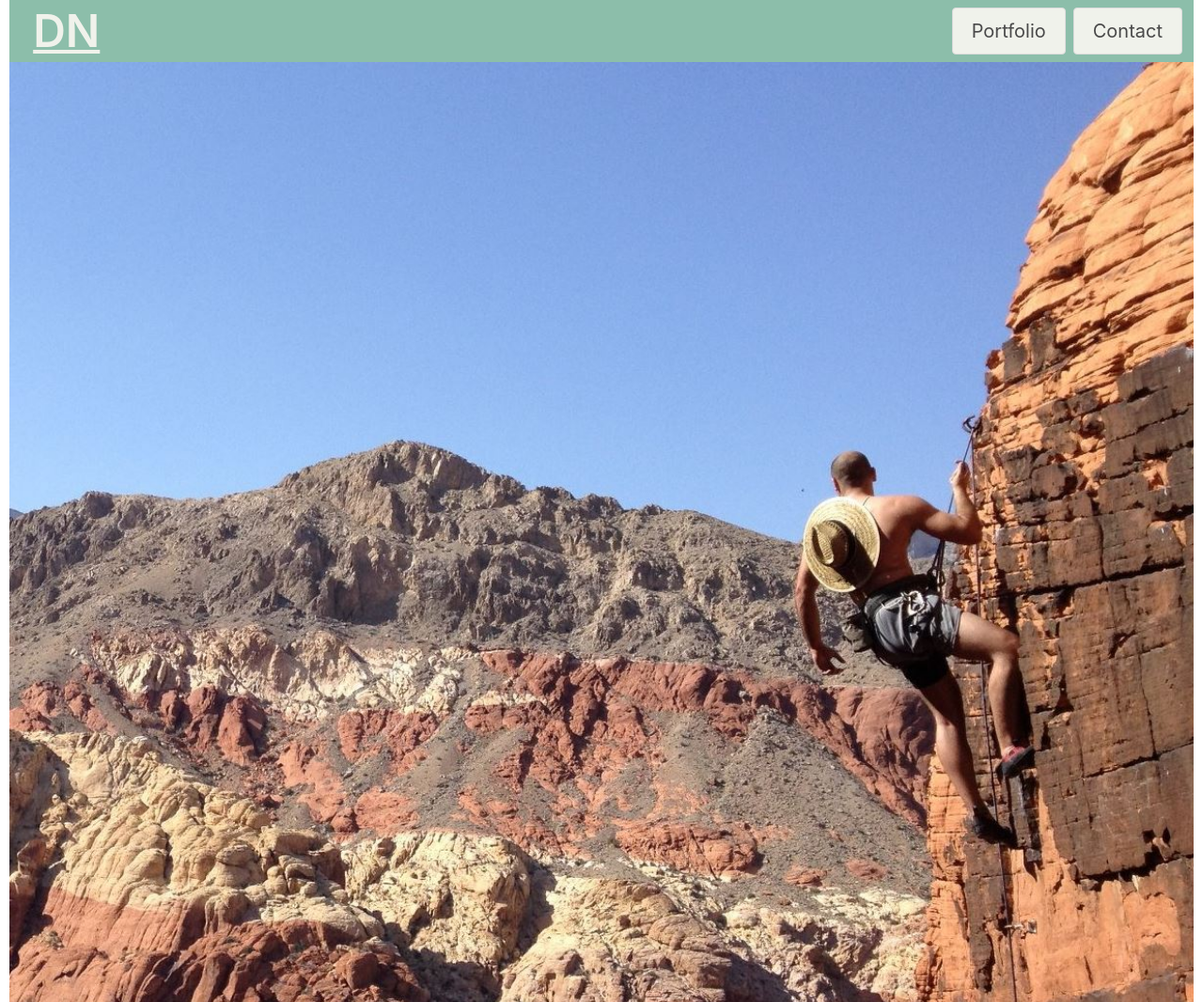
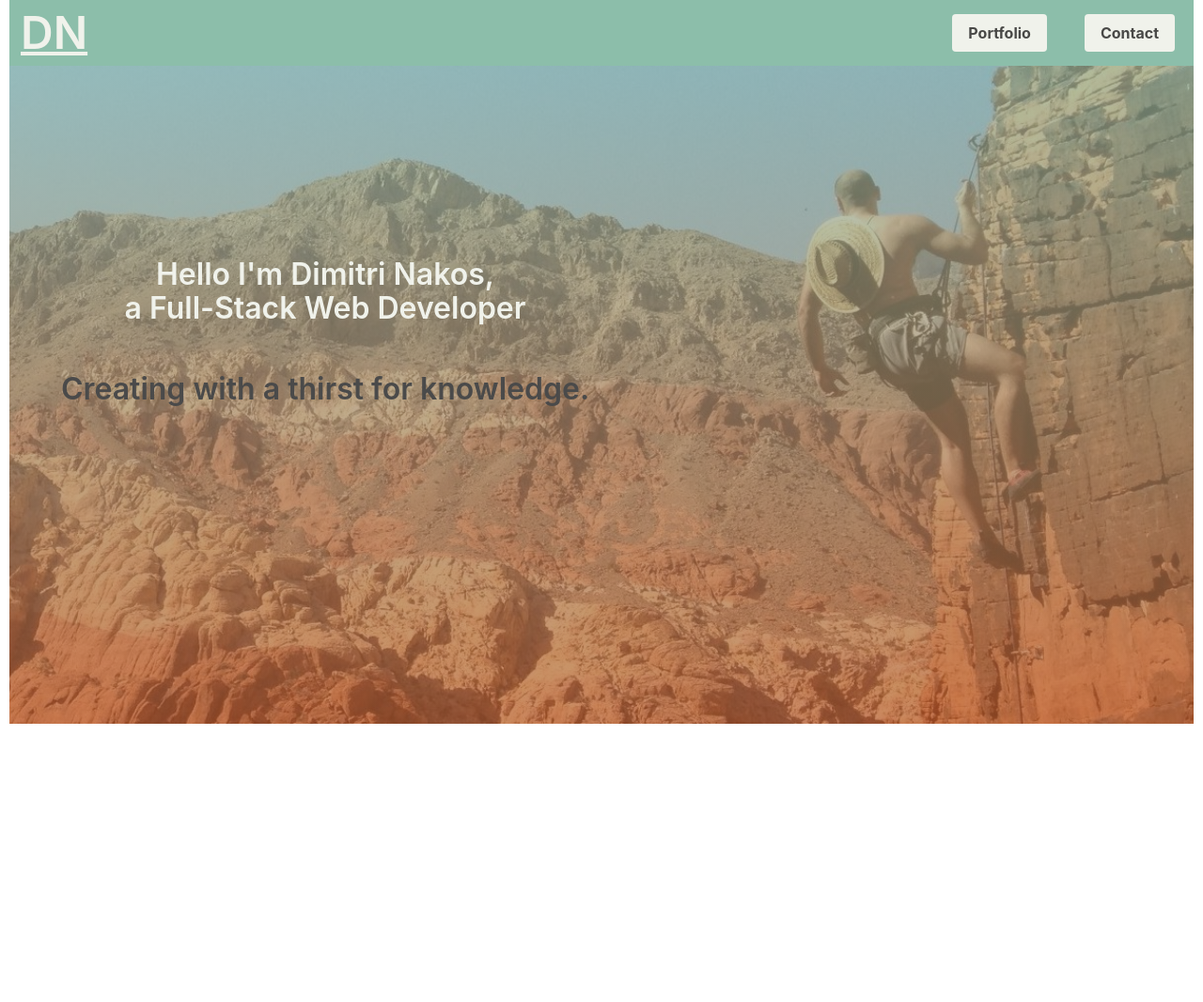
Before and after one commit to diminako/portfolio_main, a plain HTML site: page index.html in a window 1280 px wide. Shown: the whole page at 94% size. After the commit the page ends 800 px from the top, so only its background shows below. Drawn offline with nearby package versions, Linux system fonts and the light colour scheme.

Commit message:
fixed background image and columns

```diff
--- a/assets/script.js
+++ b/assets/script.js
@@ -0,0 +1,8 @@
+//  mobile menu
+
+var burgerIcon = document.querySelector("#burgerIcon");
+var navbarMenu = document.getElementById("navLinks")
+
+burgerIcon.addEventListener("click", () => {
+    navbarMenu.classList.toggle("is-active");
+});
--- a/assets/style.css
+++ b/assets/style.css
@@ -11,10 +11,18 @@ body {
     padding: 0;
 }
 
-main {
-    height: 1000px;
-    background-image: url('./portfolioBG.jpg');
-    background-size: cover;
+section {
+    height: 700px;
+}
+
+#sectionContent {
+    color: #f0f2eb;
+
+}
+
+#navLinks {
+    background-color: #8cbeaa00;
+    float: right;
 }
 
 .navbar {
@@ -23,20 +31,32 @@ main {
     position: relative;
 }
 
-.backgroundIMG {
+#backgroundIMG {
+    background-image:     linear-gradient(
+        #8cbeaab0,
+        #b5592ab0)
+        , url('./portfolioBG.jpg');
+        background-position: center center;
+        background-repeat:  no-repeat;
+        background-attachment: fixed;
+        background-size:  cover;
+        background-color: #999;
 }
 
-#headerBtn {
+#headerBtns {
     background-color: #f0f2eb;
 }
 
-#headerBrand {
+#headerH1 {
     color: #f0f2eb;
     text-decoration: underline;
-    margin: 0;
-    margin-left: 2%;
-    position: absolute;
-    top: 50%;
-    -ms-transform: translateY(-50%);
-    transform: translateY(-50%);
+
 }
+
+.leftDiv {
+    width: 100%;
+}
+
+.rightDiv {
+ width: 100%;
+}
--- a/index.html
+++ b/index.html
@@ -12,13 +12,102 @@
     <title>Dimitri Nakos - Web Developer</title>
 
 </head>
+<div id="backgroundIMG">
 
-<nav class="navbar is-flex-mobile" role="navigation" aria-label="main navigation">
-    <h1 class="title is-1" id="headerBrand">DN</h1>
+
+    <nav class="navbar" role="navigation" aria-label="main navigation">
+        <div class="navbar-brand">
+            <a class="navbar-item" href="https://github.com/diminako" target="_blank">
+                <h1 class="title is-1" id="headerH1">DN</h1>
+            </a>
+
+            <a role="button" class="navbar-burger burger" id="burgerIcon" aria-label="menu" aria-expanded="false"
+                data-target="navbarBasicExample">
+                <span aria-hidden="true"></span>
+                <span aria-hidden="true"></span>
+                <span aria-hidden="true"></span>
+            </a>
+        </div>
+
+        <div class="navbar-menu" id="navLinks">
+            <div class="navbar-end">
+                <div class="navbar-item">
+                    <a class="button is-light mx-2" id="headerBtns">
+                        <strong>Portfolio</strong>
+                    </a>
+                </div>
+                <div class="navbar-item mx-2">
+                    <a class="button is-light" id="headerBtns">
+                        <strong>Contact</strong>
+                    </a>
+                </div>
+            </div>
+        </div>
+    </nav>
+
+    <section class="section">
+        <div class="container">
+            <div class="columns mt-6">
+                <div class="column is-half has-text-centered mt-6">
+                    <h2 class="title is-3 m-6" id="sectionContent">Hello I'm Dimitri Nakos, <br> a
+                        Full-Stack Web
+                        Developer
+                    </h2>
+                    <div class="columns">
+                        <div class="column">
+                            <h2 class="subtitle is-3 has-text-weight-semibold">
+                                Creating with a thirst for knowledge.
+                            </h2>
+                        </div>
+                    </div>
+                </div>
+                <div class="column">
+
+                </div>
+            </div>
+        </div>
+    </section>
+
+
+
+
+
+
+
+
+
+
+
+
+
+
+
+
+
+
+
+
+
+
+
+
+
+
+
+
+
+
+
+
+    <!-- <nav class="navbar is-flex-mobile" role="navigation" aria-label="main navigation">
+    <div>
+
+        <h1 class="title is-1" id="headerBrand">DN</h1>
+    </div>
 
     <div class="navbar-end nav-right">
         <div class="navbar-item">
-            <div class="buttons">
+            <div class="buttons" id="navBtns">
                 <a class="button subtitle is-5" id="headerBtn">
                     Portfolio
                 </a>
@@ -28,17 +117,12 @@
             </div>
         </div>
     </div>
-    </div>
-</nav>
-
-<main>
-    <div class="backgroundIMG">
-        <div class="leftDiv"></div>
-        <div class="rightDiv"></div>
-    </div>
-</main>
+</div>
+</nav> -->
 
 
+
+</div>
 
 <script src="./assets/script.js"></script>
 </body>
```
